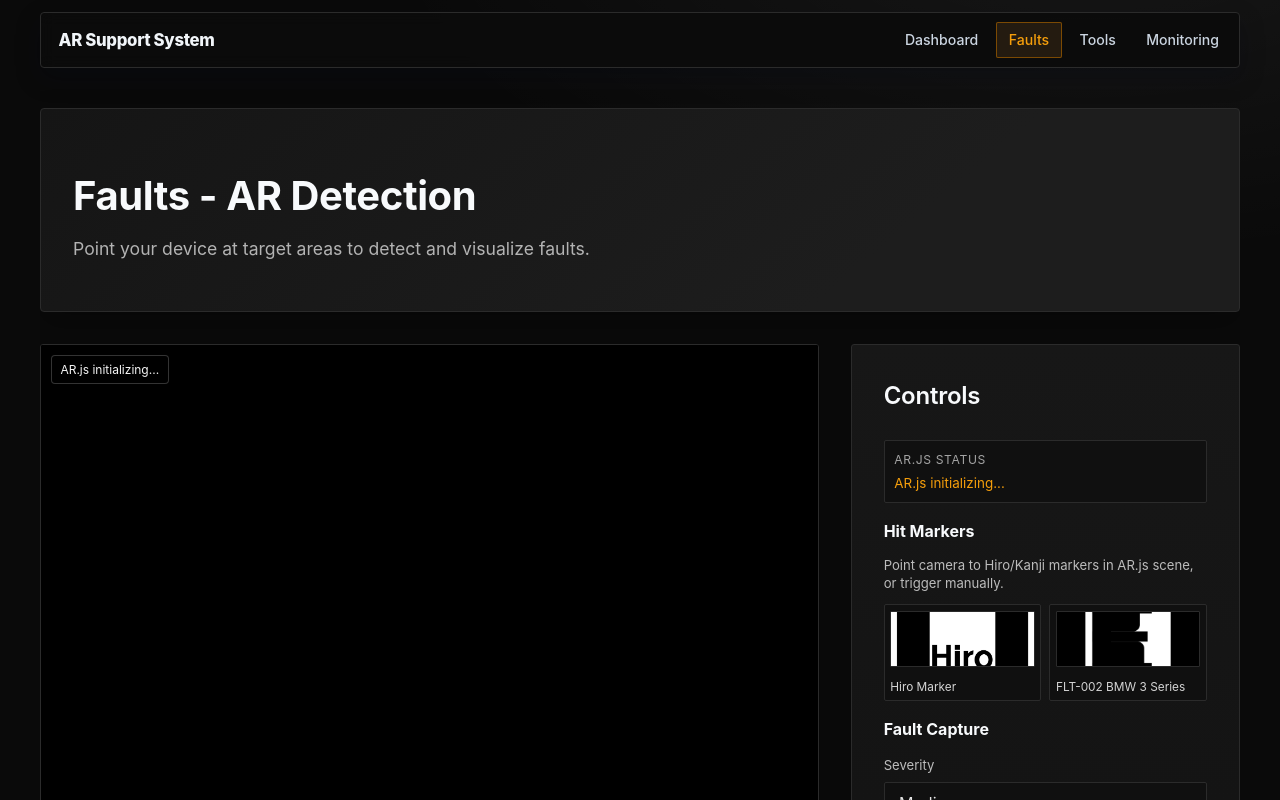
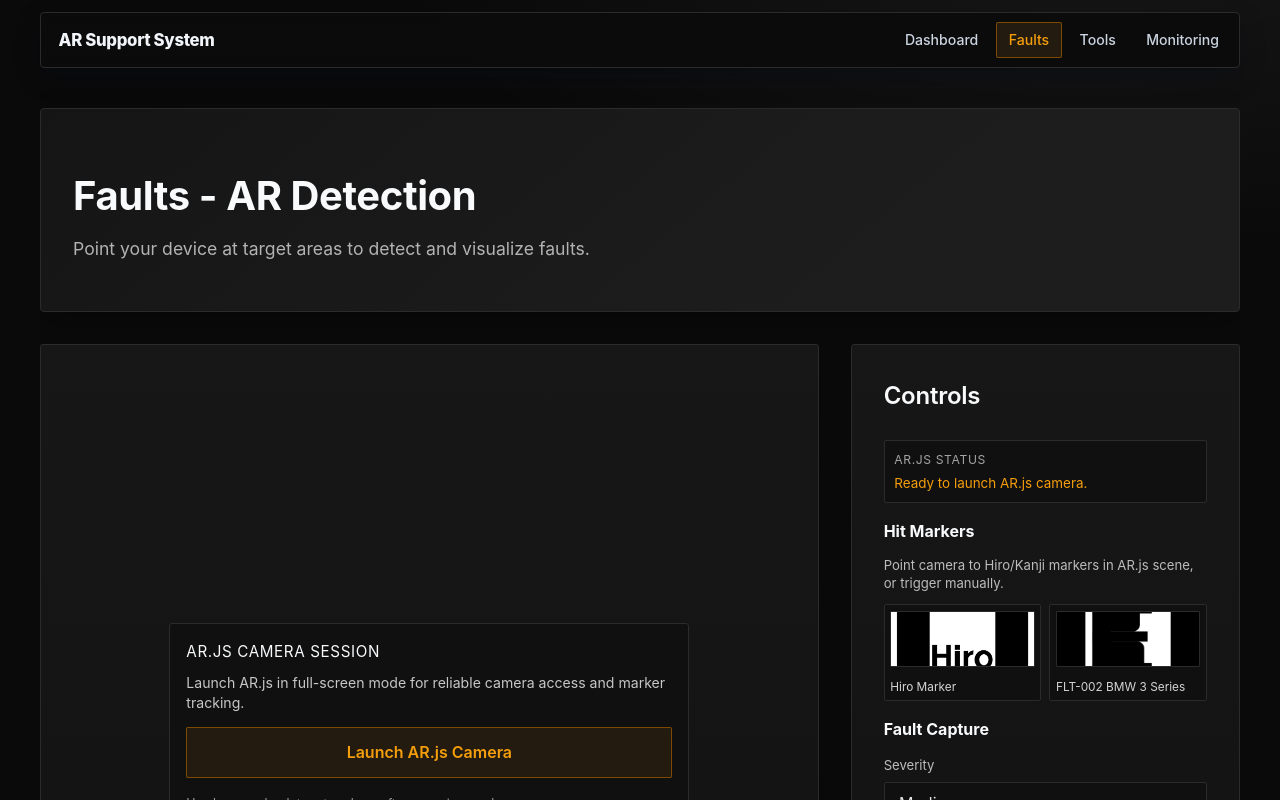
Before and after one commit to ARSupportSystem/ARSupportSystem, a React app in the folder frontend/: page /faults in a window 1280 px wide. Built offline with nearby package versions, Linux system fonts and the light colour scheme; the HTML template or start-up script is replaced by a standard one.

Commit message:
refactor: Simplify ARCamera component and enhance UI for launching AR.js camera

```diff
--- a/frontend/src/components/ARCamera.css
+++ b/frontend/src/components/ARCamera.css
@@ -42,42 +42,35 @@
   justify-content: center;
 }
 
-.arjs-frame {
-  width: 100%;
-  height: 100%;
-  min-height: 500px;
-  border: 0;
-  display: block;
-  opacity: 1;
-  transition: opacity 0.2s ease;
+.ar-launch-panel {
+  width: min(520px, 100% - 2rem);
+  border: 1px solid #2b2b2b;
+  border-radius: 3px;
+  background: #101010;
+  padding: 1rem;
+  text-align: left;
 }
 
-.arjs-frame.ready {
-  opacity: 1;
+.ar-launch-title {
+  margin: 0;
+  color: #f8fafc;
+  font-size: 0.95rem;
+  text-transform: uppercase;
+  letter-spacing: 0.04em;
 }
 
-.fallback-feed {
-  position: absolute;
-  inset: 0;
-  width: 100%;
-  height: 100%;
-  object-fit: cover;
-  z-index: 2;
+.ar-launch-text {
+  margin-top: 0.55rem;
+  margin-bottom: 0.9rem;
+  color: #c7c7c7;
+  font-size: 0.88rem;
+  line-height: 1.4;
 }
 
-.arjs-overlay-warning {
-  position: absolute;
-  left: 1rem;
-  right: 1rem;
-  top: 1rem;
-  z-index: 3;
-  padding: 0.65rem 0.8rem;
-  border: 1px solid #9a3412;
-  border-radius: 2px;
-  background: rgba(28, 15, 10, 0.88);
-  color: #fdba74;
-  font-size: 0.82rem;
-  line-height: 1.3;
+.ar-launch-note {
+  margin-top: 0.2rem;
+  color: #9e9e9e;
+  font-size: 0.78rem;
 }
 
 .hologram-overlay {
--- a/frontend/src/components/ARCamera.jsx
+++ b/frontend/src/components/ARCamera.jsx
@@ -1,18 +1,13 @@
-import React, { useEffect, useMemo, useRef, useState } from 'react';
+import React, { useMemo, useState } from 'react';
 import { useLocation } from 'react-router-dom';
 import './ARCamera.css';
 
 const ARCamera = () => {
   const { pathname } = useLocation();
   const isToolsPage = pathname === '/tools';
-  const fallbackVideoRef = useRef(null);
-  const fallbackStreamRef = useRef(null);
-  const [arStatus, setArStatus] = useState('Waiting for marker...');
+  const [arStatus, setArStatus] = useState('Ready to launch AR.js camera.');
   const [detectedMarker, setDetectedMarker] = useState(null);
   const [hologramMessage, setHologramMessage] = useState('');
-  const [isArSceneReady, setIsArSceneReady] = useState(false);
-  const [arSceneError, setArSceneError] = useState('');
-  const [isFallbackCameraActive, setIsFallbackCameraActive] = useState(false);
   const [actionMessage, setActionMessage] = useState('');
   const [faultForm, setFaultForm] = useState({
     severity: 'Medium',
@@ -24,111 +19,6 @@ const ARCamera = () => {
     toolName: '',
   });
   const arSceneUrl = useMemo(() => `/arjs/index.html?mode=${isToolsPage ? 'tools' : 'faults'}`, [isToolsPage]);
-
-  const stopFallbackCamera = () => {
-    if (fallbackStreamRef.current) {
-      fallbackStreamRef.current.getTracks().forEach((track) => track.stop());
-      fallbackStreamRef.current = null;
-    }
-
-    if (fallbackVideoRef.current) {
-      fallbackVideoRef.current.srcObject = null;
-    }
-
-    setIsFallbackCameraActive(false);
-  };
-
-  const startFallbackCamera = async () => {
-    if (!navigator.mediaDevices || !navigator.mediaDevices.getUserMedia) {
-      setArSceneError('Camera API unavailable in this browser.');
-      return;
-    }
-
-    try {
-      const stream = await navigator.mediaDevices.getUserMedia({
-        video: { facingMode: 'environment' },
-        audio: false,
-      });
-
-      fallbackStreamRef.current = stream;
-
-      if (fallbackVideoRef.current) {
-        fallbackVideoRef.current.srcObject = stream;
-        await fallbackVideoRef.current.play().catch(() => {});
-      }
-
-      setIsFallbackCameraActive(true);
-      setArStatus('Fallback camera mode active.');
-      setArSceneError('');
-    } catch {
-      setArSceneError('Unable to start fallback camera. Check browser camera permissions.');
-    }
-  };
-
-  useEffect(() => {
-    const resetTimer = window.setTimeout(() => {
-      setIsArSceneReady(false);
-      setArSceneError('');
-    }, 0);
-
-    const sceneWatchdog = window.setTimeout(() => {
-      setArSceneError('Embedded AR.js camera did not initialize. Use fallback camera mode below.');
-      startFallbackCamera();
-    }, 7000);
-
-    const handleMarkerEvent = (event) => {
-      if (event.origin !== window.location.origin || !event.data?.type) {
-        return;
-      }
-
-      if (event.data.type === 'arjs-status') {
-        setArStatus(event.data.message || 'AR.js ready.');
-      }
-
-      if (event.data.type === 'arjs-camera-live') {
-        setIsArSceneReady(true);
-        setArSceneError('');
-        setArStatus('AR.js camera live.');
-        window.clearTimeout(sceneWatchdog);
-      }
-
-      if (event.data.type === 'arjs-camera-error') {
-        setIsArSceneReady(false);
-        setArSceneError(event.data.message || 'AR.js camera failed to initialize.');
-        setArStatus('AR.js camera failed.');
-        window.clearTimeout(sceneWatchdog);
-      }
-
-      if (event.data.type === 'arjs-marker-found') {
-        const markerId = event.data.marker;
-
-        if (markerId === 'hiro') {
-          setDetectedMarker({ name: 'Hiro Marker' });
-          setHologramMessage('HIRO marker detected: maintenance overlay aligned.');
-          setArStatus('Hiro marker tracked.');
-        }
-
-        if (markerId === 'kanji') {
-          setDetectedMarker({ name: 'FLT-002 BMW 3 Series' });
-          setHologramMessage('FLT-002 fault profile loaded: inspect front-left assembly.');
-          setArStatus('FLT-002 marker tracked.');
-        }
-      }
-
-      if (event.data.type === 'arjs-marker-lost') {
-        setArStatus('Marker lost. Re-align marker in camera view.');
-      }
-    };
-
-    window.addEventListener('message', handleMarkerEvent);
-
-    return () => {
-      window.clearTimeout(resetTimer);
-      window.clearTimeout(sceneWatchdog);
-      window.removeEventListener('message', handleMarkerEvent);
-      stopFallbackCamera();
-    };
-  }, [arSceneUrl]);
 
   const pageContent = pathname === '/tools'
     ? {
@@ -164,6 +54,11 @@ const ARCamera = () => {
     setActionMessage(`${toolForm.toolName} (${toolForm.toolId}) ${verb}.`);
   };
 
+  const launchArCamera = () => {
+    setArStatus('Opening AR.js camera...');
+    window.location.href = arSceneUrl;
+  };
+
   const triggerMarkerDemo = (markerId) => {
     if (markerId === 'hiro') {
       setDetectedMarker({ name: 'Hiro Marker' });
@@ -187,26 +82,16 @@ const ARCamera = () => {
 
       <section className="ar-content">
         <div className="camera-view">
-          <iframe
-            title="AR.js Scene"
-            src={arSceneUrl}
-            className={`arjs-frame${isArSceneReady ? ' ready' : ''}`}
-            allow="camera; xr-spatial-tracking"
-          />
-          {isFallbackCameraActive && (
-            <video
-              ref={fallbackVideoRef}
-              className="fallback-feed"
-              autoPlay
-              muted
-              playsInline
-            />
-          )}
-          {arSceneError && (
-            <div className="arjs-overlay-warning">
-              <p>{arSceneError}</p>
-            </div>
-          )}
+          <div className="ar-launch-panel">
+            <p className="ar-launch-title">AR.js Camera Session</p>
+            <p className="ar-launch-text">
+              Launch AR.js in full-screen mode for reliable camera access and marker tracking.
+            </p>
+            <button className="control-btn" onClick={launchArCamera}>
+              Launch AR.js Camera
+            </button>
+            <p className="ar-launch-note">Use browser back to return here after scanning markers.</p>
+          </div>
           {hologramMessage && (
             <div className="hologram-overlay">
               <p className="hologram-title">
@@ -223,16 +108,6 @@ const ARCamera = () => {
             <p className="xr-status-label">AR.js Status</p>
             <p className="xr-status-message ok">{arStatus}</p>
           </div>
-          {!!arSceneError && !isFallbackCameraActive && (
-            <button className="control-btn" onClick={startFallbackCamera}>
-              Start Fallback Camera
-            </button>
-          )}
-          {isFallbackCameraActive && (
-            <button className="control-btn" onClick={stopFallbackCamera}>
-              Stop Fallback Camera
-            </button>
-          )}
 
           <div className="control-section">
             <h3>Hit Markers</h3>
```
Also changed, not shown: frontend/public/arjs/index.html (+55 -38 lines).
